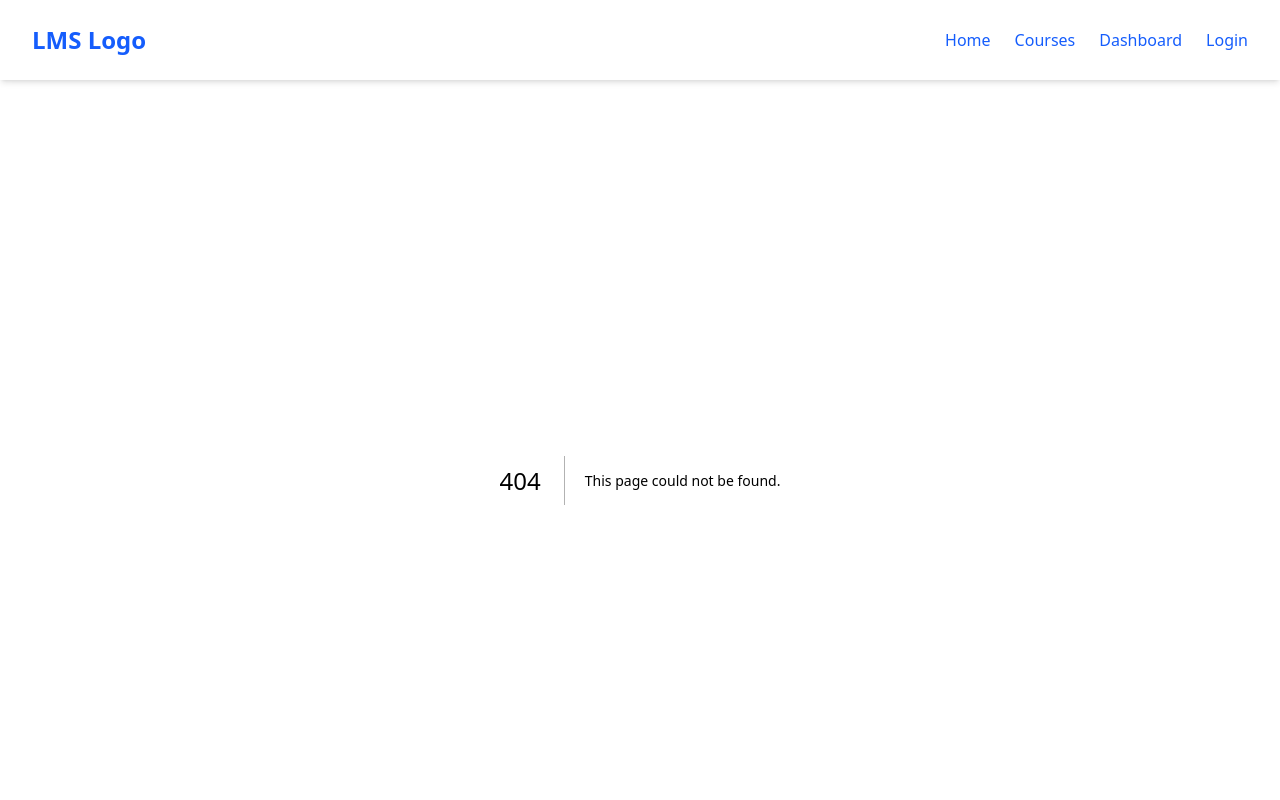
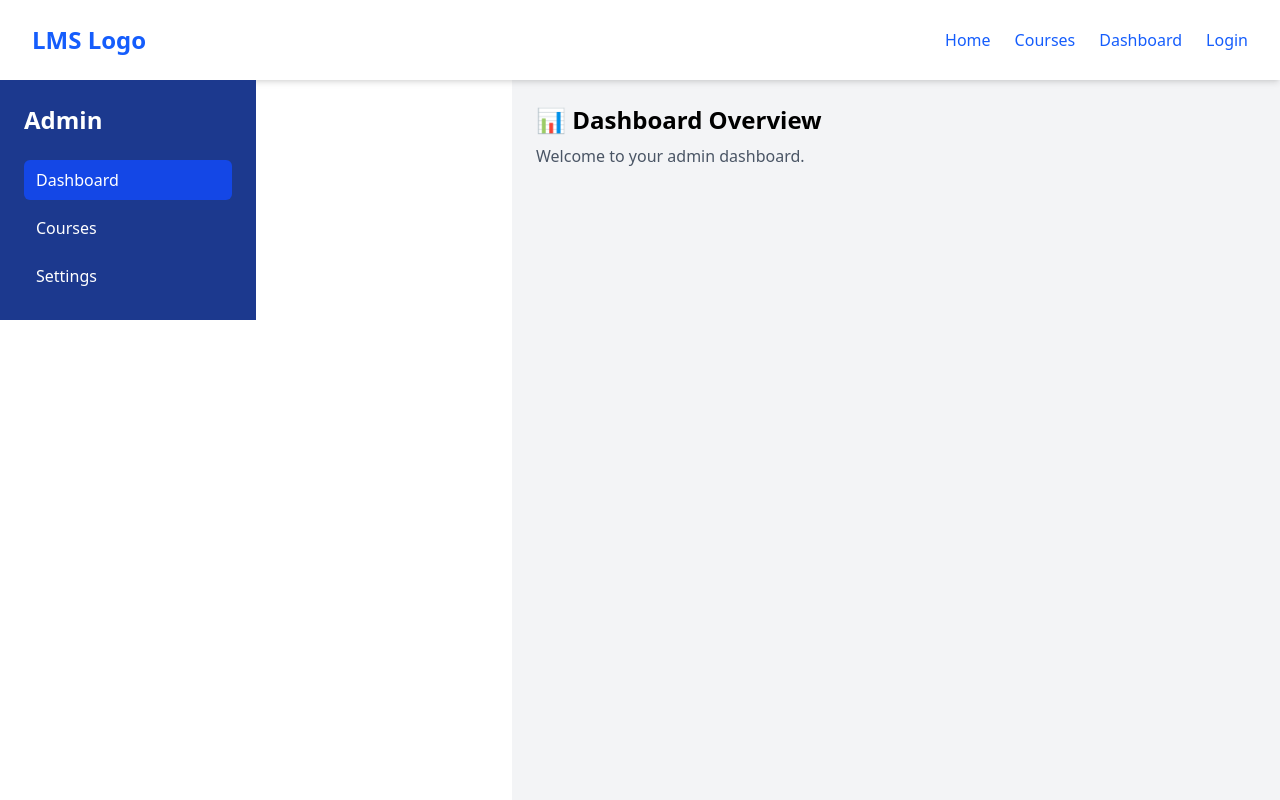
Before and after one commit to Arshad4320/LMS-Frontend, a Next.js app: page /dashboard in a window 1280 px wide. Before the commit this address had no page. Shown: the top 800 px of the page. Built offline with nearby package versions, Linux system fonts and the light colour scheme.

Commit message:
some change

```diff
--- /dev/null
+++ b/src/app/dashboard/courses/page.js
@@ -0,0 +1,14 @@
+import React from "react";
+
+const DashboardCourse = () => {
+  return (
+    <div>
+      <h1 className="text-2xl font-bold">📚 Manage Courses</h1>
+      <p className="text-gray-600 mt-2">
+        Create, update, and delete your courses here.
+      </p>
+    </div>
+  );
+};
+
+export default DashboardCourse;
--- /dev/null
+++ b/src/app/dashboard/layout.js
@@ -0,0 +1,72 @@
+// app/dashboard/layout.tsx
+"use client";
+
+import { usePathname } from "next/navigation";
+import Link from "next/link";
+import { useState } from "react";
+import { Menu, X } from "lucide-react";
+
+const navLinks = [
+  { href: "/dashboard", label: "Dashboard" },
+  { href: "/dashboard/courses", label: "Courses" },
+  { href: "/dashboard/settings", label: "Settings" },
+];
+
+const DashboardLayout = ({ children }) => {
+  const pathname = usePathname();
+  const [mobileOpen, setMobileOpen] = useState(false);
+
+  const toggleSidebar = () => setMobileOpen(!mobileOpen);
+
+  return (
+    <div className="flex min-h-screen">
+      <aside
+        className={`bg-blue-900 text-white w-64 p-6 space-y-4 md:block fixed md:relative z-50 transition-all duration-300 h-full ${
+          mobileOpen ? "left-0" : "-left-full"
+        } md:left-0 top-0 md:top-auto`}
+      >
+        <div className="flex justify-between items-center mb-6">
+          <h2 className="text-2xl font-bold">Admin</h2>
+          <button onClick={toggleSidebar} className="md:hidden text-white">
+            <X size={24} />
+          </button>
+        </div>
+        <nav className="space-y-2">
+          {navLinks.map((link) => (
+            <Link
+              key={link.href}
+              href={link.href}
+              className={`block px-3 py-2 rounded-md font-medium transition ${
+                pathname === link.href ? "bg-blue-700" : "hover:bg-blue-800"
+              }`}
+            >
+              {link.label}
+            </Link>
+          ))}
+        </nav>
+      </aside>
+
+      {mobileOpen && (
+        <div
+          onClick={toggleSidebar}
+          className="fixed inset-0 bg-black opacity-50 md:hidden z-0"
+        ></div>
+      )}
+
+      <div className="flex-1 flex flex-col md:ml-64">
+        <header className="bg-white shadow px-6 py-4 flex justify-between items-center md:hidden">
+          <button onClick={toggleSidebar} className="text-blue-700">
+            <Menu size={24} />
+          </button>
+          <h1 className="font-semibold text-lg">Dashboard</h1>
+        </header>
+
+        <main className="p-6 bg-gray-100 flex-1 min-h-[calc(100vh-64px)]">
+          {children}
+        </main>
+      </div>
+    </div>
+  );
+};
+
+export default DashboardLayout;
--- /dev/null
+++ b/src/app/dashboard/page.js
@@ -0,0 +1,12 @@
+import React from "react";
+
+const DashboardHome = () => {
+  return (
+    <div>
+      <h1 className="text-2xl font-bold">📊 Dashboard Overview</h1>
+      <p className="mt-2 text-gray-600">Welcome to your admin dashboard.</p>
+    </div>
+  );
+};
+
+export default DashboardHome;
--- a/src/app/layout.js
+++ b/src/app/layout.js
@@ -1,16 +1,11 @@
-// app/layout.js
+// app/layout.tsx
 import { Geist, Geist_Mono } from "next/font/google";
 import "./globals.css";
 import Navbar from "./shared/Navbar/Navbar";
-
 import Footer from "./shared/Footer/footer";
 import ReduxProvider from "./redux/ReduxProvider";
 
-const geistSans = Geist({
-  variable: "--font-geist-sans",
-  subsets: ["latin"],
-});
-
+const geistSans = Geist({ variable: "--font-geist-sans", subsets: ["latin"] });
 const geistMono = Geist_Mono({
   variable: "--font-geist-mono",
   subsets: ["latin"],
@@ -25,14 +20,13 @@ export default function RootLayout({ children }) {
   return (
     <html lang="en">
       <body
-        className={`min-h-screen flex flex-col ${geistSans.variable} ${geistMono.variable} antialiased `}
+        className={`${geistSans.variable} ${geistMono.variable} antialiased min-h-screen flex flex-col`}
       >
-        <Navbar />
-
         <ReduxProvider>
+          <Navbar />
           <main className="flex-1">{children}</main>
+          <Footer />
         </ReduxProvider>
-        <Footer />
       </body>
     </html>
   );
```
